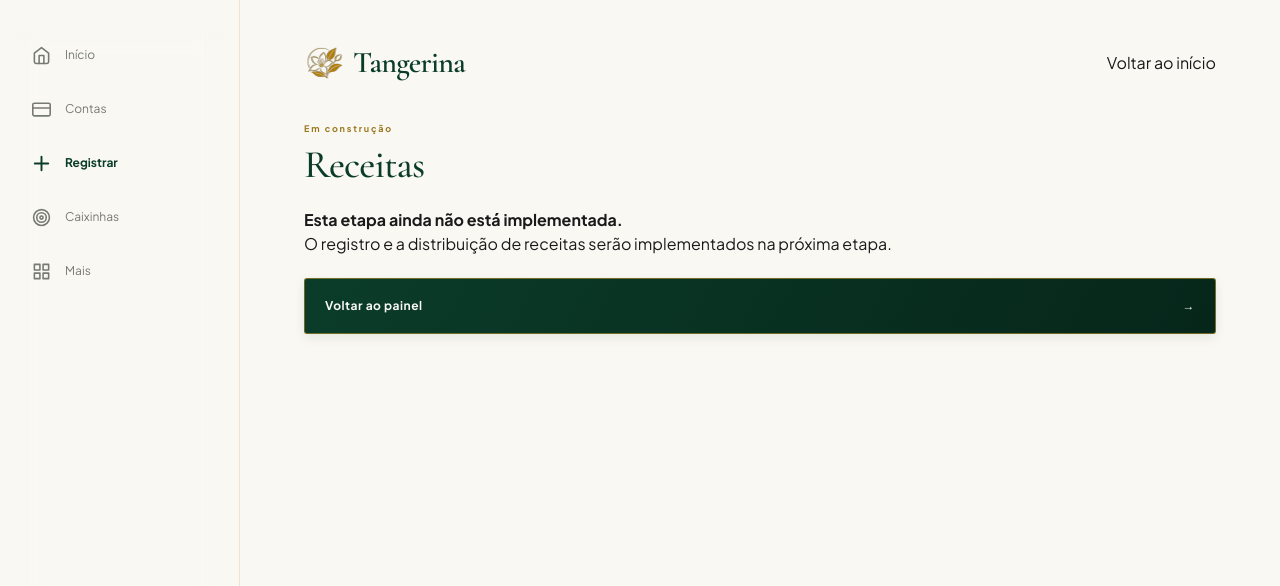
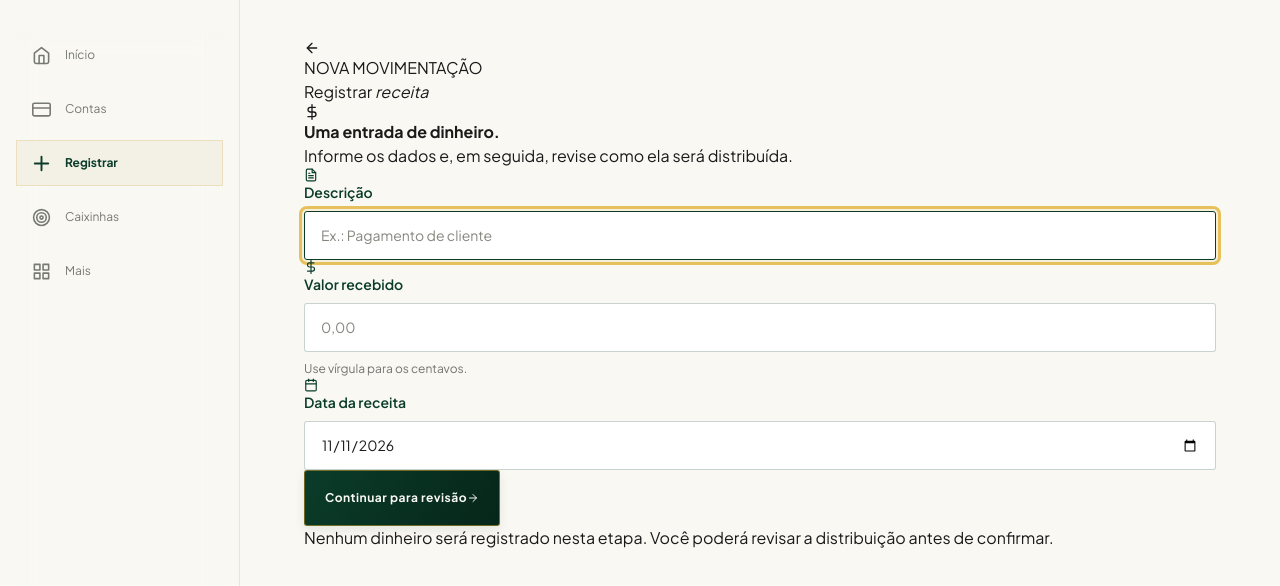
Before and after one commit to mosiah-andrade/tangerina, a Next.js app in the folder app/: page /receitas in a window 1280 px wide. Shown: the top 586 px of the page. Built offline with nearby package versions, Linux system fonts and the light colour scheme.

Commit message:
feat: adicionar rota de registro de receita

```diff
--- /dev/null
+++ b/app/app/receitas/page.tsx
@@ -0,0 +1,5 @@
+import { RegistrarReceita } from "@/components/registrar-receita";
+
+export default function ReceitasPage() {
+  return <RegistrarReceita />;
+}
```
